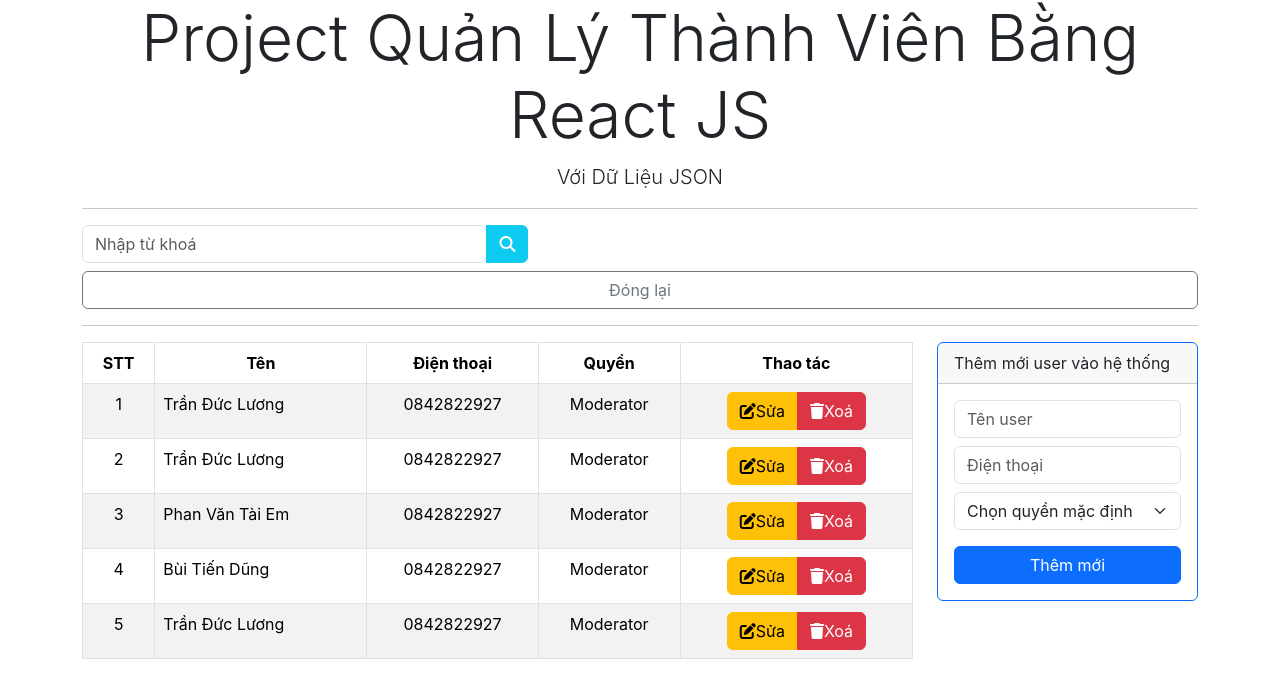
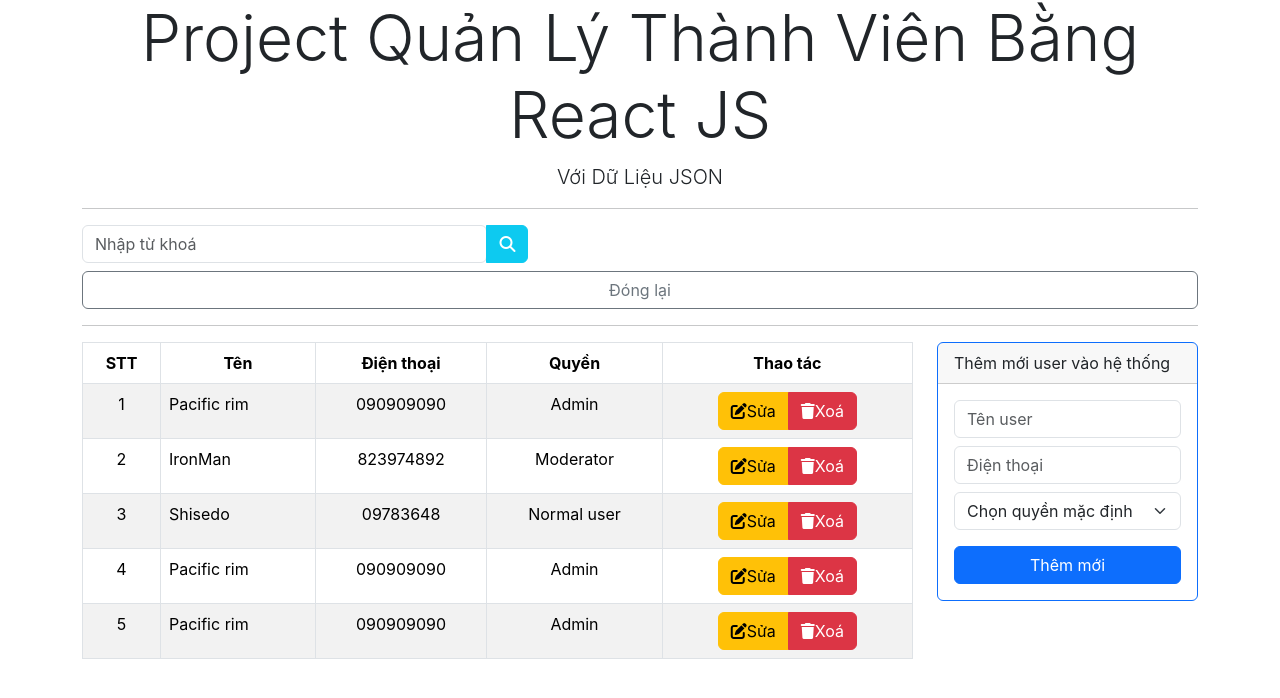
Before and after one commit to huynhkienhao/react-redux-NDV, a React (Create React App) app: page / in a window 1280 px wide. Shown: the top 698 px of the page. Built offline with nearby package versions, Linux system fonts and the light colour scheme.

Commit message:
video 65

```diff
--- a/src/Components/App.js
+++ b/src/Components/App.js
@@ -23,8 +23,6 @@
   }
 
   render() {
-    console.log(this.state.data);
-
     return (
       <div>
         <Header />
@@ -32,7 +30,7 @@
           <div className="container">
             <div className="row">
               <Search ketNoi={() => this.doiTrangThai()} hienThiForm={this.state.hienThiForm} />
-              <TableData />
+              <TableData dataUserProps={this.state.data} />
               <AddUser hienThiForm={this.state.hienThiForm} />
             </div>
           </div>
--- a/src/Components/TableData.js
+++ b/src/Components/TableData.js
@@ -1,7 +1,16 @@
 import React, { Component } from 'react';
+import TableDataRow from './TableDataRow';
 
 class TableData extends Component {
+
+    mappingDataUser = () => this.props.dataUserProps.map((value, key) => (
+        <TableDataRow userName={value.name} key={key} stt={key} tel={value.tel} permission={value.permission} />
+    ))
+
+
     render() {
+        console.log(this.props.dataUserProps);
+
         return (
             <div className="col-md-9">
                 <table className="table table-bordered table-striped table-hover">
@@ -15,96 +24,7 @@
                         </tr>
                     </thead>
                     <tbody>
-                        <tr>
-                            <td className="text-center">1</td>
-                            <td>Trần Đức Lương</td>
-                            <td className="text-center">0842822927</td>
-                            <td className="text-center">Moderator</td>
-                            <td className="text-center">
-                                <div className="btn-group">
-                                    <div className="btn btn-warning btn--edit">
-                                        <i className="btn--edit-icon fa-solid fa-pen-to-square" />
-                                        <span className="btn--edit-text">Sửa</span>
-                                    </div>
-                                    <div className="btn btn-danger btn--delete">
-                                        <i className="btn--delete-icon fa-solid fa-trash" />
-                                        <span className="btn--delete-text">Xoá</span>
-                                    </div>
-                                </div>
-                            </td>
-                        </tr>
-                        <tr>
-                            <td className="text-center">2</td>
-                            <td>Trần Đức Lương</td>
-                            <td className="text-center">0842822927</td>
-                            <td className="text-center">Moderator</td>
-                            <td className="text-center">
-                                <div className="btn-group">
-                                    <div className="btn btn-warning btn--edit">
-                                        <i className="btn--edit-icon fa-solid fa-pen-to-square" />
-                                        <span className="btn--edit-text">Sửa</span>
-                                    </div>
-                                    <div className="btn btn-danger btn--delete">
-                                        <i className="btn--delete-icon fa-solid fa-trash" />
-                                        <span className="btn--delete-text">Xoá</span>
-                                    </div>
-                                </div>
-                            </td>
-                        </tr>
-                        <tr>
-                            <td className="text-center">3</td>
-                            <td>Phan Văn Tài Em</td>
-                            <td className="text-center">0842822927</td>
-                            <td className="text-center">Moderator</td>
-                            <td className="text-center">
-                                <div className="btn-group">
-                                    <div className="btn btn-warning btn--edit">
-                                        <i className="btn--edit-icon fa-solid fa-pen-to-square" />
-                                        <span className="btn--edit-text">Sửa</span>
-                                    </div>
-                                    <div className="btn btn-danger btn--delete">
-                                        <i className="btn--delete-icon fa-solid fa-trash" />
-                                        <span className="btn--delete-text">Xoá</span>
-                                    </div>
-                                </div>
-                            </td>
-                        </tr>
-                        <tr>
-                            <td className="text-center">4</td>
-                            <td>Bùi Tiến Dũng</td>
-                            <td className="text-center">0842822927</td>
-                            <td className="text-center">Moderator</td>
-                            <td className="text-center">
-                                <div className="btn-group">
-                                    <div className="btn btn-warning btn--edit">
-                                        <i className="btn--edit-icon fa-solid fa-pen-to-square" />
-                                        <span className="btn--edit-text">Sửa</span>
-                                    </div>
-                                    <div className="btn btn-danger btn--delete">
-                                        <i className="btn--delete-icon fa-solid fa-trash" />
-                                        <span className="btn--delete-text">Xoá</span>
-                                    </div>
-                                </div>
-                            </td>
-                        </tr>
-                        <tr>
-                            <td className="text-center">5</td>
-                            <td>Trần Đức Lương</td>
-                            <td className="text-center">0842822927</td>
-                            <td className="text-center">Moderator</td>
-                            <td className="text-center">
-                                <div className="btn-group">
-                                    <div className="btn btn-warning btn--edit">
-                                        <i className="btn--edit-icon fa-solid fa-pen-to-square" />
-                                        <span className="btn--edit-text">Sửa</span>
-                                    </div>
-                                    <div className="btn btn-danger btn--delete">
-                                        <i className="btn--delete-icon fa-solid fa-trash" />
-                                        <span className="btn--delete-text">Xoá</span>
-                                    </div>
-                                </div>
-                            </td>
-                        </tr>
+                        {this.mappingDataUser()}
                     </tbody>
                 </table>
             </div>
--- /dev/null
+++ b/src/Components/TableDataRow.js
@@ -0,0 +1,37 @@
+import React, { Component } from 'react';
+
+class TableDataRow extends Component {
+    permissionShow = () => {
+        if (this.props.permission === 1) {
+            return "Admin"
+        } else if (this.props.permission === 2) {
+            return "Moderator"
+        } else {
+            return "Normal user"
+        }
+    }
+    render() {
+        return (
+            <tr>
+                <td className="text-center">{this.props.stt + 1}</td>
+                <td>{this.props.userName}</td>
+                <td className="text-center">{this.props.tel}</td>
+                <td className="text-center">{this.permissionShow()}</td>
+                <td className="text-center">
+                    <div className="btn-group">
+                        <div className="btn btn-warning btn--edit">
+                            <i className="btn--edit-icon fa-solid fa-pen-to-square" />
+                            <span className="btn--edit-text">Sửa</span>
+                        </div>
+                        <div className="btn btn-danger btn--delete">
+                            <i className="btn--delete-icon fa-solid fa-trash" />
+                            <span className="btn--delete-text">Xoá</span>
+                        </div>
+                    </div>
+                </td>
+            </tr>
+        );
+    }
+}
+
+export default TableDataRow;
```
